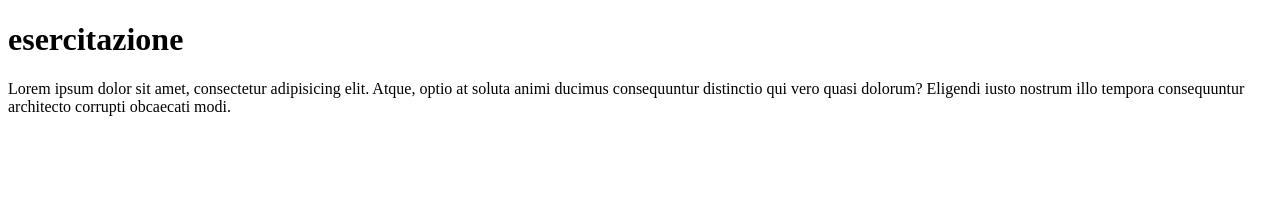
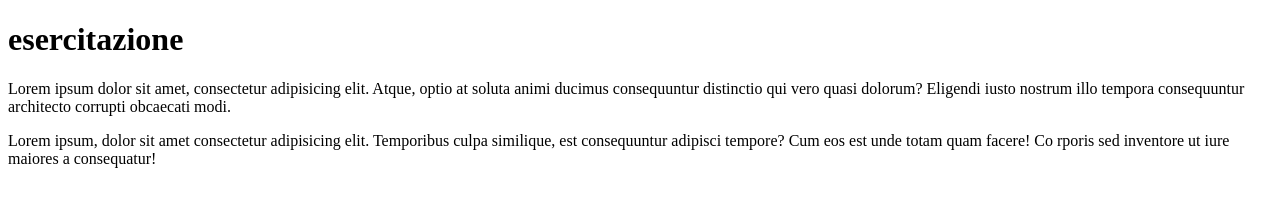
Before and after one commit to Janna-v/esercitazione.git1, a plain HTML site: page index.html in a window 1280 px wide. Drawn offline with Linux system fonts and the light colour scheme.

Commit message:
nuovo paragrafo

```diff
--- a/index.html
+++ b/index.html
@@ -11,6 +11,8 @@
         <p>
             Lorem ipsum dolor sit amet, consectetur adipisicing elit. Atque, optio at soluta animi ducimus consequuntur distinctio qui vero quasi dolorum?
              Eligendi iusto nostrum illo tempora consequuntur architecto corrupti obcaecati modi.
+             <p>Lorem ipsum, dolor sit amet consectetur adipisicing elit. Temporibus culpa similique, est consequuntur adipisci tempore? Cum eos est unde totam quam facere! Co
+                rporis sed inventore ut iure maiores a consequatur!</p>
         </p>
     </header>
 </body>
```
